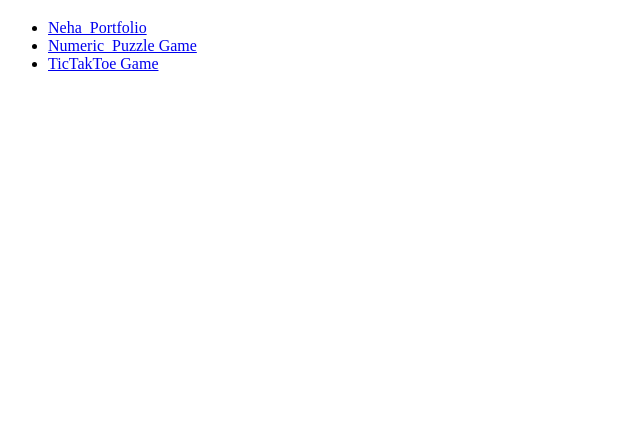
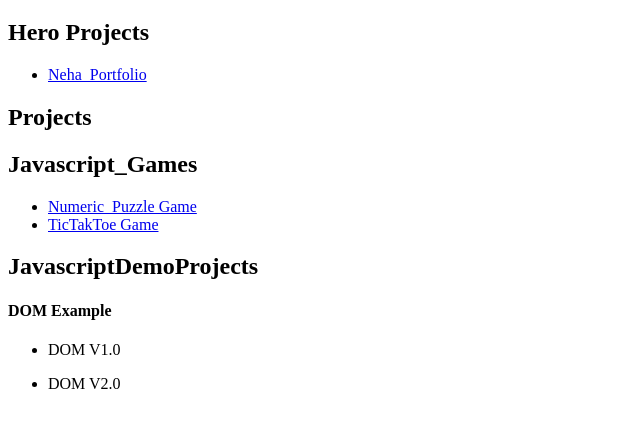
Before and after one commit to NehaKumari0xf/My_Basic_JavaScript_Projects, a plain HTML site: page index.html in a window 1280 px wide. Shown: the part 61-488 px from the top of the page, without its empty margins (0-640 px from the left). Drawn offline with Linux system fonts and the light colour scheme.

Commit message:
Update index.html

```diff
--- a/index.html
+++ b/index.html
@@ -4,13 +4,28 @@
     <title>MY ALL PROJECTS</title>
   </head>
   <body>
-    <h1>
-      My All Projects
-    </h1>
+    <h1> My All Projects </h1>
+    <h2> Hero Projects </h2>
+      <ul>
+        <li><a href="https://nehakumari0xf.github.io/Neha_Portfolio/">Neha_Portfolio</a></li>
+      </ul>
+
+    <h2> Projects </h2>
+
+    <h2> Javascript_Games </h2>
     <ul>
-      <li><a href="https://nehakumari0xf.github.io/Neha_Portfolio/">Neha_Portfolio</a></li>
       <li><a href="https://nehakumari0xf.github.io/JavascriptGames/NumericPuzzle/NumricPuzzle">Numeric_Puzzle Game</a></li>
       <li><a href="https://nehakumari0xf.github.io/JavascriptGames/TictakToe/TicTakToe">TicTakToe Game</a></li>
     </ul>
+
+    <h2> JavascriptDemoProjects </h2>
+      <h4> DOM Example </h4>
+        <ul>
+          <li href="https://nehakumari0xf.github.io/JavascriptDemoProject/DOMExample/Dom">DOM V1.0</li>
+        </ul>
+        <ul>
+          <li href="https://nehakumari0xf.github.io/JavascriptDemoProject/DOMExample/Dom2">DOM V2.0</li>
+        </ul>
+
   </body>
 </html>
```
